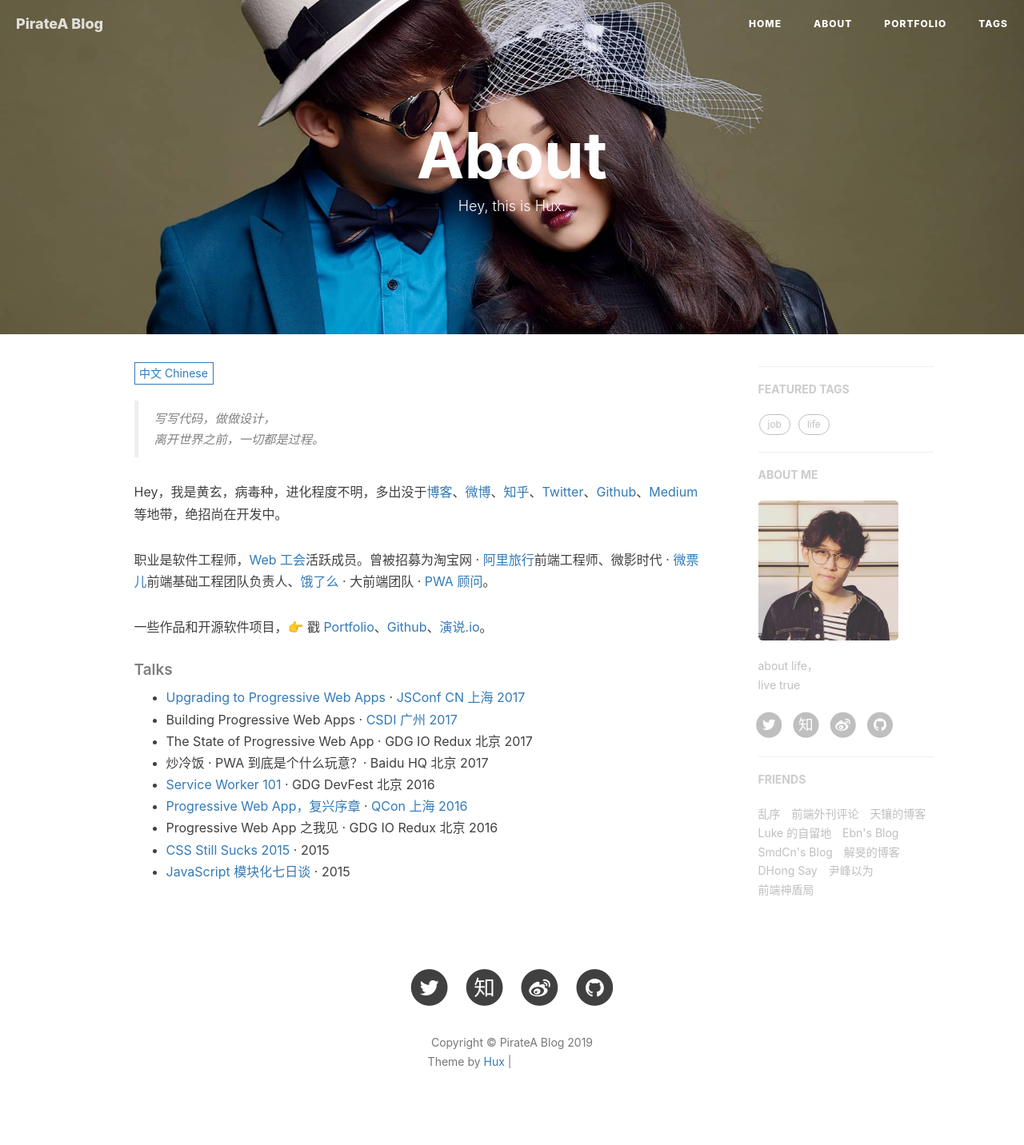
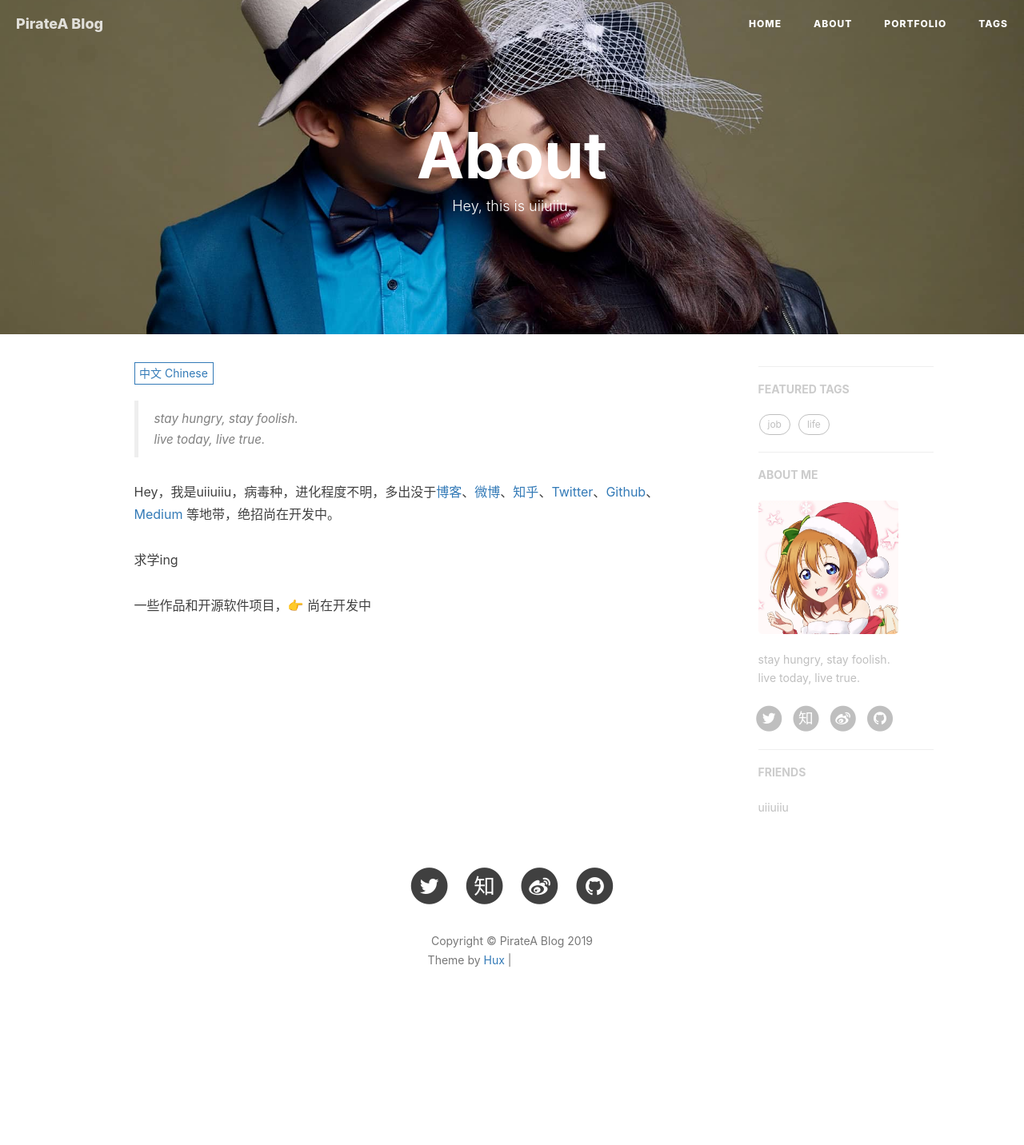
Before and after one commit to pacmoc/2019io, a Jekyll site: the page built from about.html, in a window 1280 px wide. Shown: the whole page at 80% size. Built offline with Jekyll 4.4.1, drawn with Linux system fonts in a browser that asks for light colours; nearby versions of some CDN libraries; comment, search, counter and statistics services are not loaded; after the commit the page ends 1305 px from its top, so only the background shows below that; grey boxes are pictures that could not be loaded.

Commit message:
modify blog view

```diff
--- a/_config.yml
+++ b/_config.yml
@@ -4,7 +4,7 @@
 header-img: img/home-bg.jpg
 email: uiiuiiuac@gmail.com
 description: "about me | gopher | 这里是 @uiiuiiuac 的个人博客，与你一起发现更大的世界。"
-keyword: "uiiuiiu, uiiuiiuac博客"
+keyword: "uiiuiiu"
 # url: "http://www.blog.uiiuiiu.cn"              # your host, for absolute URL
 url: "https://uiiuiiuac.github.io"
 baseurl: ""                             # for example, '/blog' if your blog hosted on 'host/blog'
@@ -13,10 +13,10 @@
 
 # SNS settings
 RSS: false
-weibo_username:     huxpro
-zhihu_username:     huxpro
-github_username:    huxpro
-twitter_username:   huxpro
+weibo_username:     uiiuiiu
+zhihu_username:     uiiuiiu
+github_username:    uiiuiiu
+twitter_username:   uiiuiiu
 #facebook_username:  huxpro
 # linkedin_username:  firstname-lastname-idxxxx
 
@@ -49,7 +49,7 @@
 
 
 # Disqus settings
-disqus_username: hux
+disqus_username: uiiuiiu
 
 # Netease setttings
 netease_comment: false
@@ -62,14 +62,14 @@
 
 # Google Analytics
 ga_track_id: 'UA-49627206-1'            # Format: UA-xxxxxx-xx
-ga_domain: huangxuan.me
+ga_domain: blog.uiiuiiu.cn
 
 
 
 # Sidebar settings
 sidebar: true                           # whether or not using Sidebar.
-sidebar-about-description: "about life，<br> live true"
-sidebar-avatar: /img/avatar-hux.jpg      # use absolute URL, seeing it's used in both `/` and `/about/`
+sidebar-about-description: "stay hungry, stay foolish. <br> live today, live true. "
+sidebar-avatar: /img/favicon.png     # use absolute URL, seeing it's used in both `/` and `/about/`
 
 
 
@@ -87,38 +87,44 @@
 
 # Friends
 friends: [
+#    {
+#        title: "uiiuiiu"
+#        href:
+#    }
     {
-    #     title: "Su",
-    #     href: "http://su.gallery/"
+
+         title: "uiiuiiu",
+         href: "http://www.uiiuiiu.cn"
+     },
+    #{
+    #     title: "乱序",
+    #     href: "http://mida.re/"
     # },{
-        title: "乱序",
-        href: "http://mida.re/"
-    },{
-        title: "前端外刊评论",
-        href: "http://qianduan.guru/"
-    },{
-        title: "天镶的博客",
-        href: "http://lingyu.wang/"
-    },{
-        title: "Luke 的自留地",
-        href: "http://hmqk1995.github.io"
-    },{
-        title: "Ebn's Blog",
-        href: "http://ebnbin.com/"
-    },{
-        title: "SmdCn's Blog",
-        href: "http://blog.smdcn.net"
-    },{
-        title: "解旻的博客",
-        href: "http://xieminis.me/"
-    },{
-        title: "DHong Say",
-        href: "http://dhong.co"
-    },{
-        title: "尹峰以为",
-        href: "http://ingf.github.io/"
-    },{
-        title: "前端神盾局",
-        href: "http://wepiaofei.github.io/blog/"
-    }
+    #     title: "前端外刊评论",
+    #     href: "http://qianduan.guru/"
+    # },{
+    #     title: "天镶的博客",
+    #     href: "http://lingyu.wang/"
+    # },{
+    #     title: "Luke 的自留地",
+    #     href: "http://hmqk1995.github.io"
+    # },{
+    #     title: "Ebn's Blog",
+    #     href: "http://ebnbin.com/"
+    # },{
+    #     title: "SmdCn's Blog",
+    #     href: "http://blog.smdcn.net"
+    # },{
+    #     title: "解旻的博客",
+    #     href: "http://xieminis.me/"
+    # },{
+    #     title: "DHong Say",
+    #     href: "http://dhong.co"
+    # },{
+    #     title: "尹峰以为",
+    #     href: "http://ingf.github.io/"
+    # },{
+    #     title: "前端神盾局",
+    #     href: "http://wepiaofei.github.io/blog/"
+    # }
 ]
--- a/_includes/about/en.md
+++ b/_includes/about/en.md
@@ -1,33 +1,2 @@
-
-
-> Yet another man.
-
-
-Hi, I am *@huxpro* (Huang, Xuan), a software engineer & a designer. I previously worked as Web Front-End Engineer at [Alibaba Trip](https://www.alitrip.com/); Web Front-End Infrastructure Team Lead at [Wepiao.com](https://www.crunchbase.com/organization/wepiao#/entity); And [Invited Consultant on PWA]((https://medium.com/elemefe/upgrading-ele-me-to-progressive-web-app-2a446832e509)) at [Ele.me](https://github.com/elemefe/).
-
-I studied Digital Media Art and graduated from [Communication University of China](https://en.wikipedia.org/wiki/Communication_University_of_China) by 2016, and will study Computer Science at [Rochester Institute of Technology](https://en.wikipedia.org/wiki/Rochester_Institute_of_Technology) in 2017.
-
-
-##### Talks
-
-- [Upgrading to Progressive Web Apps][9] · [JSConf China Shanghai 2017](http://2017.jsconf.cn/)
-- Building Progressive Web Apps · [CSDI Guangzhou 2017](http://www.csdisummit.com/)
-- The State of Progressive Web App · GDG IO Redux Beijing 2017
-- PWA Rehashing · Baidu HQ Beijing 2017
-- [Service Worker 101][5] · GDG DevFest Beijing 2016
-- [Progressive Web Apps][4] · QCon Shanghai 2016
-- Progressive Web App in my POV · GDG IO Redux Beijing 2016
-- [CSS Still Sucks 2015][2] · 2015
-- [JavaScript Modularization Journey][1] · 2015
-
-
-
-[1]: //huangxuan.me/2015/07/09/js-module-7day/
-[2]: //huangxuan.me/2015/12/28/css-sucks-2015/
-[3]: //huangxuan.me/2016/06/05/pwa-in-my-pov/
-[4]: //huangxuan.me/2016/10/20/pwa-qcon2016/
-[5]: //huangxuan.me/2016/11/20/sw-101-gdgdf/
-[6]: https://yanshuo.io/assets/player/?deck=58ac8598b123db0067292f92 "PWA Rehashing"
-[7]: https://yanshuo.io/assets/player/?deck=593ad6fbfe88c2006a0a0d6d "The State of PWA"
-[8]: https://yanshuo.io/assets/player/?deck=594d673d570c357d0698a950 "Building PWA"
-[9]: //huangxuan.me/jsconfcn2017/
+> stay hungry, stay foolish.
+> live today, live true.
--- a/_includes/about/zh.md
+++ b/_includes/about/zh.md
@@ -1,31 +1,8 @@
-> 写写代码，做做设计，
-> 离开世界之前，一切都是过程。
+> stay hungry, stay foolish.
+> live today, live true.
 
-Hey，我是黄玄，病毒种，进化程度不明，多出没于[博客](https://huangxuan.me)、[微博](weibo.com/huxpro)、[知乎](https://www.zhihu.com/people/huxpro/pins/posts)、[Twitter](https://twitter.com/Huxpro/)、[Github](http://github.com/huxpro)、[Medium](https://medium.com/@Huxpro) 等地带，绝招尚在开发中。
+Hey，我是uiiuiiu，病毒种，进化程度不明，多出没于[博客](https://blog.uiiuiiu.cn)、[微博](weibo.com/uiiuiiu)、[知乎](https://www.zhihu.com/people/huxpro/pins/posts)、[Twitter](https://twitter.com/Huxpro/)、[Github](http://github.com/uiiuiiuac)、[Medium](https://medium.com/@Huxpro) 等地带，绝招尚在开发中。
 
-职业是软件工程师，[Web 工会](https://medium.com/ben-and-dion/team-web-3315aa447fb2#.359a9c6cl)活跃成员。曾被招募为淘宝网 · [阿里旅行](http://alitrip.com)前端工程师、微影时代 · [微票儿](http://www.wepiao.com/?r=movie)前端基础工程团队负责人、[饿了么](https://ele.me/) · 大前端团队 · [PWA 顾问](https://medium.com/elemefe/upgrading-ele-me-to-progressive-web-app-2a446832e509)。
+求学ing
 
-一些作品和开源软件项目，👉 戳 [Portfolio](/portfolio)、[Github](http://github.com/huxpro)、[演说.io](http://https://zhuanlan.zhihu.com/p/21280918)。
-
-
-##### Talks
-
-- [Upgrading to Progressive Web Apps][9] · [JSConf CN 上海 2017](http://2017.jsconf.cn/)
-- Building Progressive Web Apps · [CSDI 广州 2017](http://www.csdisummit.com/)
-- The State of Progressive Web App · GDG IO Redux 北京 2017
-- 炒冷饭 · PWA 到底是个什么玩意？· Baidu HQ 北京 2017
-- [Service Worker 101][5] · GDG DevFest 北京 2016
-- [Progressive Web App，复兴序章][4] · [QCon 上海 2016](http://2016.qconshanghai.com/presentation/3111)
-- Progressive Web App 之我见 · GDG IO Redux 北京 2016
-- [CSS Still Sucks 2015][2] · 2015
-- [JavaScript 模块化七日谈][1] · 2015
-
-[1]: //huangxuan.me/2015/07/09/js-module-7day/
-[2]: //huangxuan.me/2015/12/28/css-sucks-2015/
-[3]: //huangxuan.me/2016/06/05/pwa-in-my-pov/
-[4]: //huangxuan.me/2016/10/20/pwa-qcon2016/
-[5]: //huangxuan.me/2016/11/20/sw-101-gdgdf/
-[6]: https://yanshuo.io/assets/player/?deck=58ac8598b123db0067292f92 "PWA Rehashing"
-[7]: https://yanshuo.io/assets/player/?deck=593ad6fbfe88c2006a0a0d6d "The State of PWA"
-[8]: https://yanshuo.io/assets/player/?deck=594d673d570c357d0698a950 "Building PWA"
-[9]: //huangxuan.me/jsconfcn2017/
+一些作品和开源软件项目，👉 尚在开发中
--- a/about.html
+++ b/about.html
@@ -1,7 +1,7 @@
 ---
 layout: page
 title: "About"
-description: "Hey, this is Hux."
+description: "Hey, this is uiiuiiu."
 header-img: "img/about-bg.jpg"
 ---
 
--- a/portfolio/index.html
+++ b/portfolio/index.html
@@ -16,8 +16,8 @@
 	<body>
 		<div class="container" style="margin:0;padding:0;width:100%;">
 			<header>
-				<img width="175" height="175" style="border-radius:50%;" src="/img/avatar-hux.jpg">
-				<h1>Hux</h1>
+				<img width="175" height="175" style="border-radius:50%;" src="/img/favicon.png">
+				<h1>uiiuiiu</h1>
 			</header>
 			<div class="main">
 				<ul class="cbp_tmtimeline">
```
